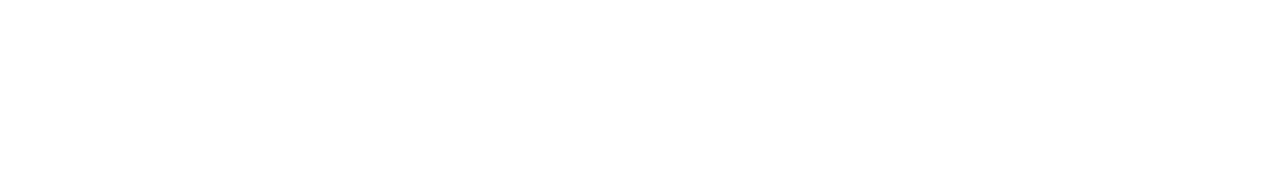
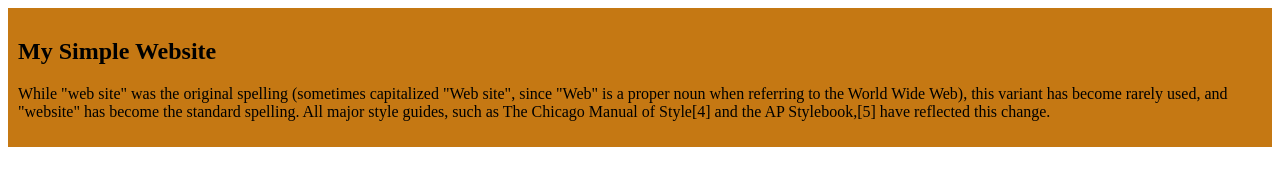
Before and after one commit to jahed2uae/My-simple-website, a plain HTML site: page index.html in a window 1280 px wide. Drawn offline with Linux system fonts and the light colour scheme.

Commit message:
first commithead

```diff
--- /dev/null
+++ b/Style/blog.css
@@ -0,0 +1,4 @@
+div{
+    background-color: rgb(197, 120, 19);
+    padding: 10px;
+}
--- a/index.html
+++ b/index.html
@@ -4,8 +4,13 @@
     <meta charset="UTF-8">
     <meta name="viewport" content="width=device-width, initial-scale=1.0">
     <title>My simple website</title>
+    <link rel="stylesheet" href="Style/blog.css">
 </head>
 <body>
+    <div>
+        <h2>My Simple Website</h2>
+        <p>While "web site" was the original spelling (sometimes capitalized "Web site", since "Web" is a proper noun when referring to the World Wide Web), this variant has become rarely used, and "website" has become the standard spelling. All major style guides, such as The Chicago Manual of Style[4] and the AP Stylebook,[5] have reflected this change.</p>
+    </div>
 
 </body>
 </html>
```
